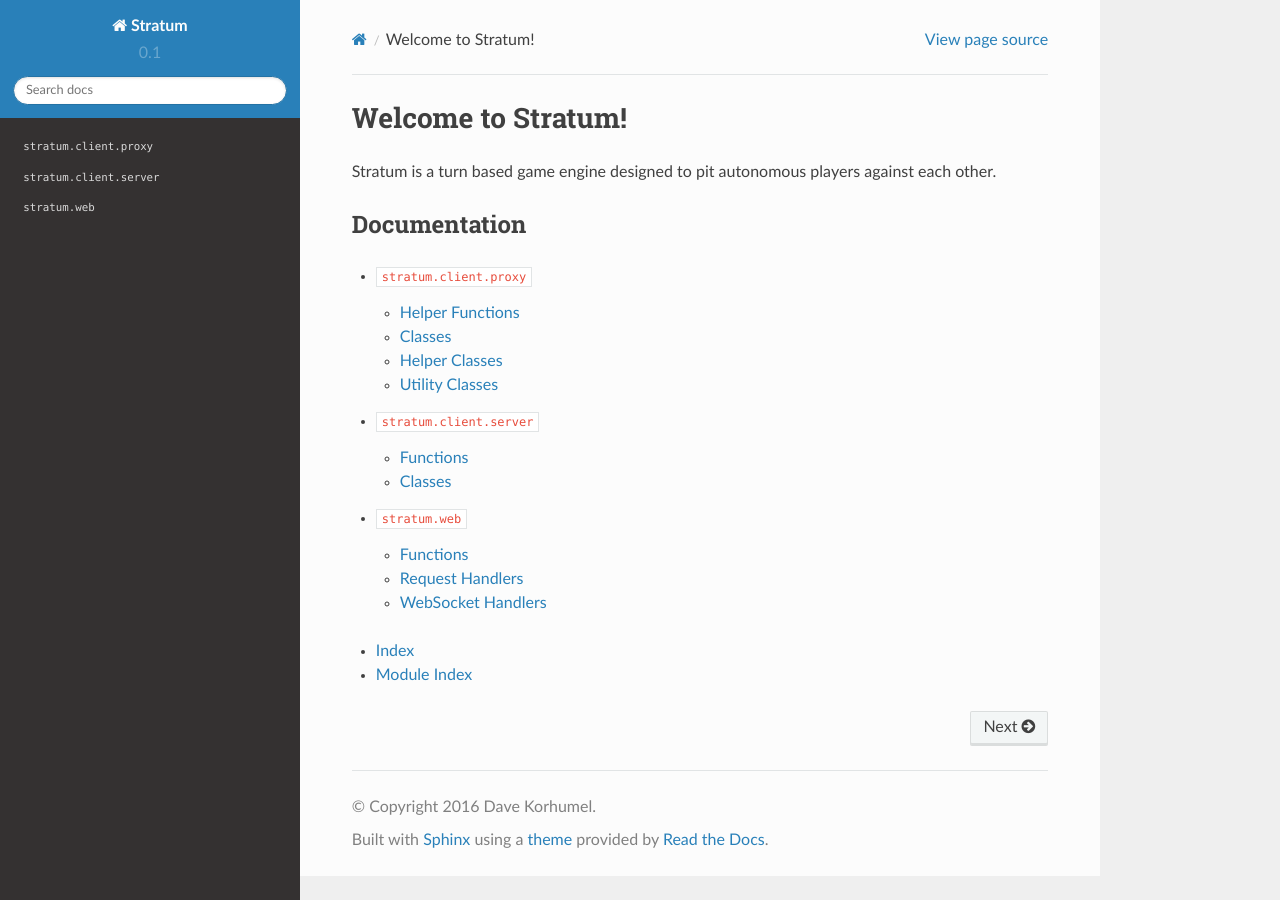
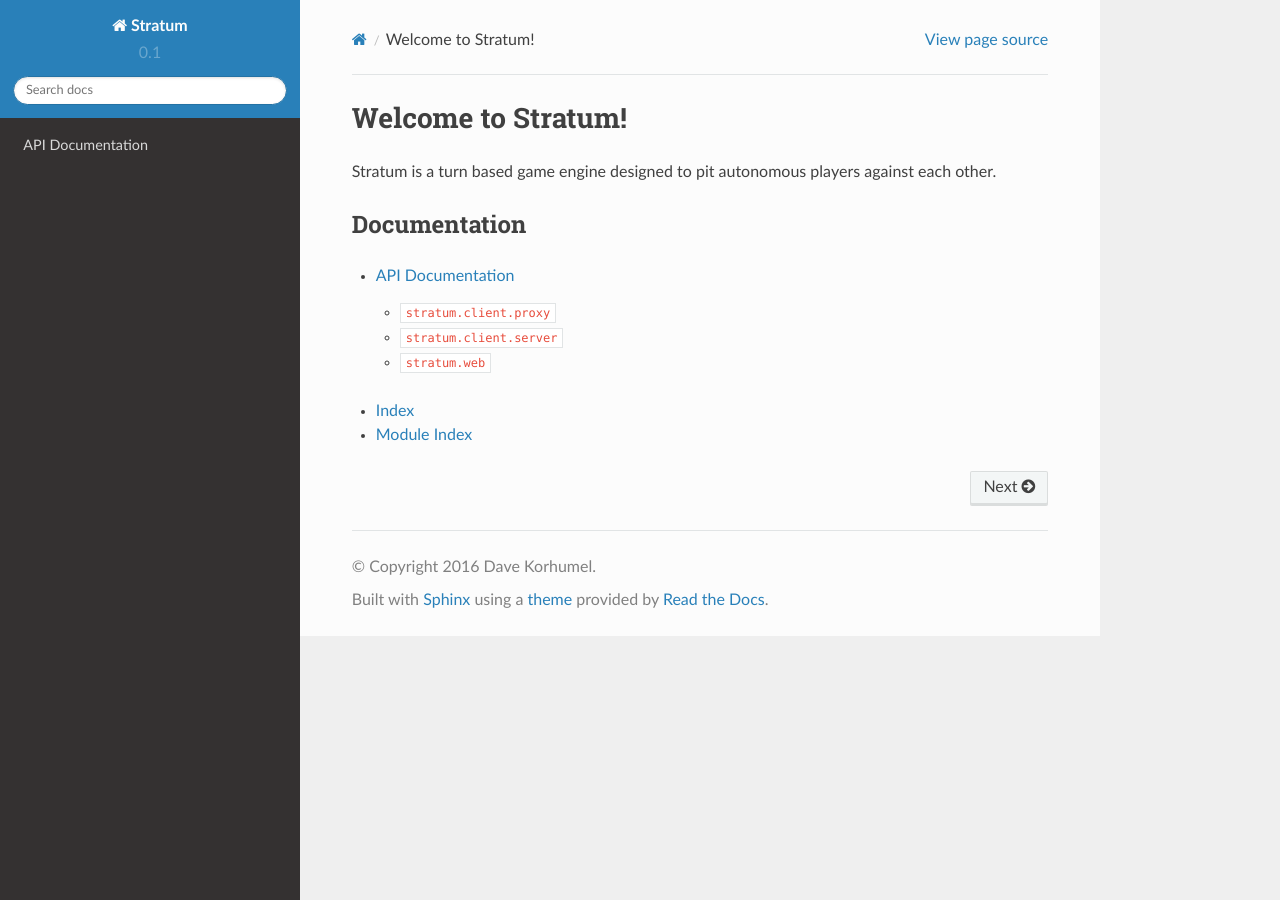
Before and after one commit to stratumgs/stratum, a Sphinx documentation site: the page built from docs/index.rst, in a window 1280 px wide. Built offline with Sphinx 7.4.7 and the Read the Docs theme 2.0.0, drawn with Linux system fonts in a browser that asks for light colours.

```diff
--- a/docs/index.rst
+++ b/docs/index.rst
@@ -10,9 +10,7 @@ Documentation
 .. toctree::
    :maxdepth: 2
 
-   api/stratum/client/proxy
-   api/stratum/client/server
-   api/stratum/web
+   api
 
 * :ref:`genindex`
 * :ref:`modindex`
```
Also changed, not shown: docs/api.rst (added, +9 -0 lines).
